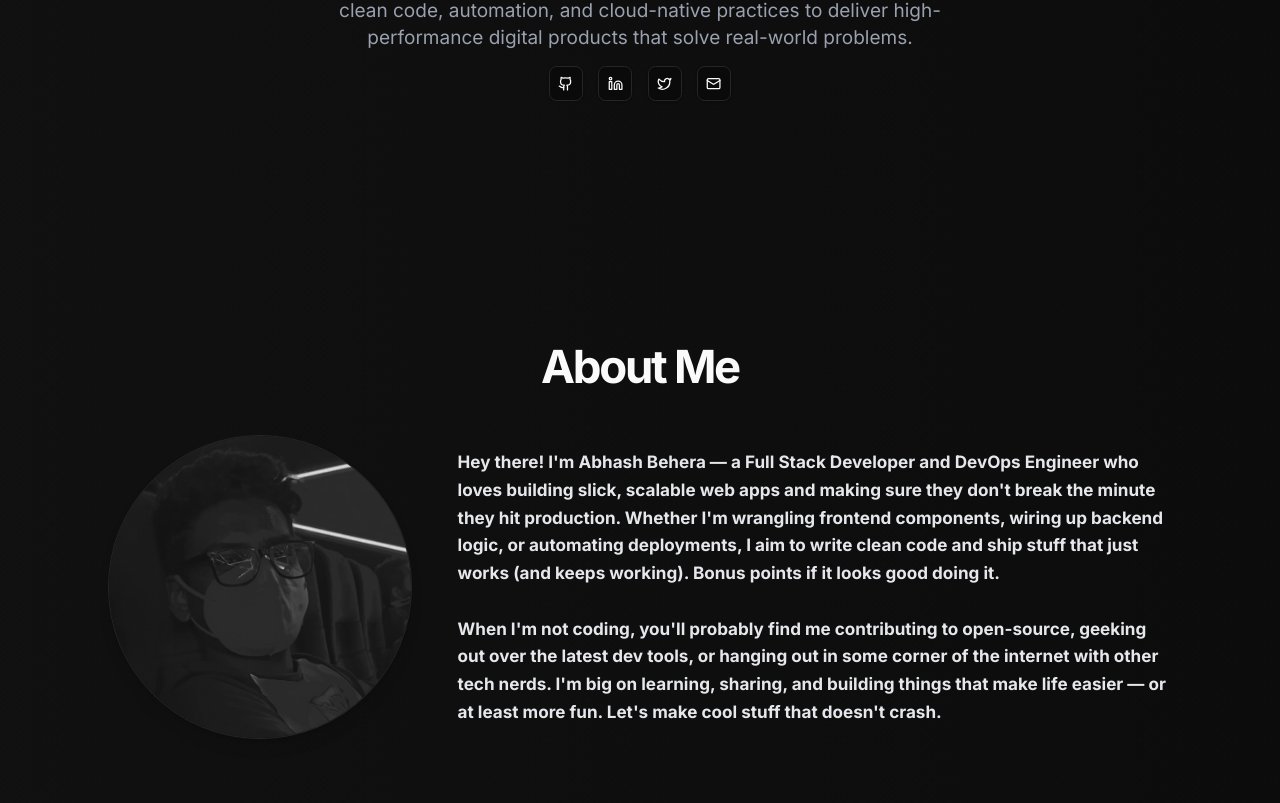
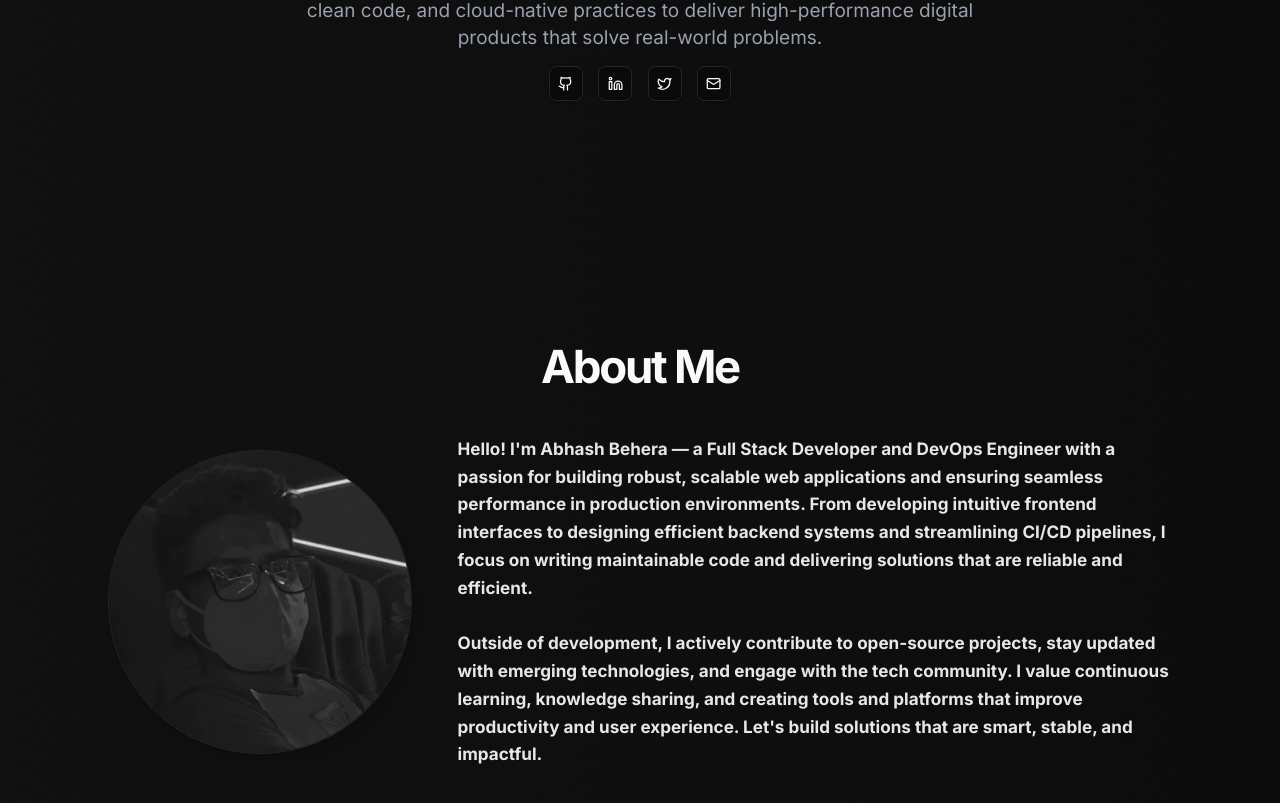
Before and after one commit to MistaHolmes/portfolio, a Next.js app: page / in a window 1280 px wide. Shown: the part 383-1186 px from the top of the page. Built offline with nearby package versions, Linux system fonts and the light colour scheme.

Commit message:
fixed link

```diff
--- a/app/page.tsx
+++ b/app/page.tsx
@@ -82,8 +82,9 @@ export default function Page() {
           {/* Resume button */}
           <Button variant="outline" asChild>
             <a
-              href="/resume.pdf"
-              download="Abhash_Behera_Resume.pdf"
+              href="https://drive.google.com/uc?export=download&id=1d-7IhNgci4yoYD75Jhywj9SJCCJYsaTy"
+              target="_blank"
+              rel="noopener noreferrer"
               className="no-underline"
             >
               Resume
@@ -165,7 +166,7 @@ export default function Page() {
               </h1>
                 <p className="mx-auto max-w-[700px] text-gray-500 md:text-xl dark:text-gray-400">
                   Architecting robust, scalable web applications and infrastructure.
-                  Blending clean code, automation, and cloud-native practices to deliver high-performance digital products that solve real-world problems.
+                  Blending clean code, and cloud-native practices to deliver high-performance digital products that solve real-world problems.
                 </p>
               </div>
               <div className="space-x-4">
@@ -237,14 +238,12 @@ export default function Page() {
               {/* Paragraph Content - Consistent with your text styling */}
               <div className="text-center md:text-left">
                 <p className="text-gray-500 dark:text-gray-200 md:text-lg leading-relaxed font-bold">
-                  Hey there! I&apos;m Abhash Behera — a Full Stack Developer and DevOps Engineer who loves building slick,
-                  scalable web apps and making sure they don&apos;t break the minute they hit production. Whether I&apos;m wrangling frontend components,
-                  wiring up backend logic, or automating deployments, I aim to write clean code and ship stuff that just works (and keeps working).
-                  Bonus points if it looks good doing it.
+                  Hello! I&apos;m Abhash Behera — a Full Stack Developer and DevOps Engineer with a passion for building robust, scalable web applications
+                  and ensuring seamless performance in production environments. From developing intuitive frontend interfaces to designing efficient backend systems
+                  and streamlining CI/CD pipelines, I focus on writing maintainable code and delivering solutions that are reliable and efficient.
                   <br /><br />
-                  When I&apos;m not coding, you&apos;ll probably find me contributing to open-source,
-                  geeking out over the latest dev tools, or hanging out in some corner of the internet with other
-                  tech nerds. I&apos;m big on learning, sharing, and building things that make life easier — or at least more fun. Let&apos;s make cool stuff that doesn&apos;t crash.
+                  Outside of development, I actively contribute to open-source projects, stay updated with emerging technologies, and engage with the tech community.
+                  I value continuous learning, knowledge sharing, and creating tools and platforms that improve productivity and user experience. Let&apos;s build solutions that are smart, stable, and impactful.
                 </p>
               </div>
             </div>
```
